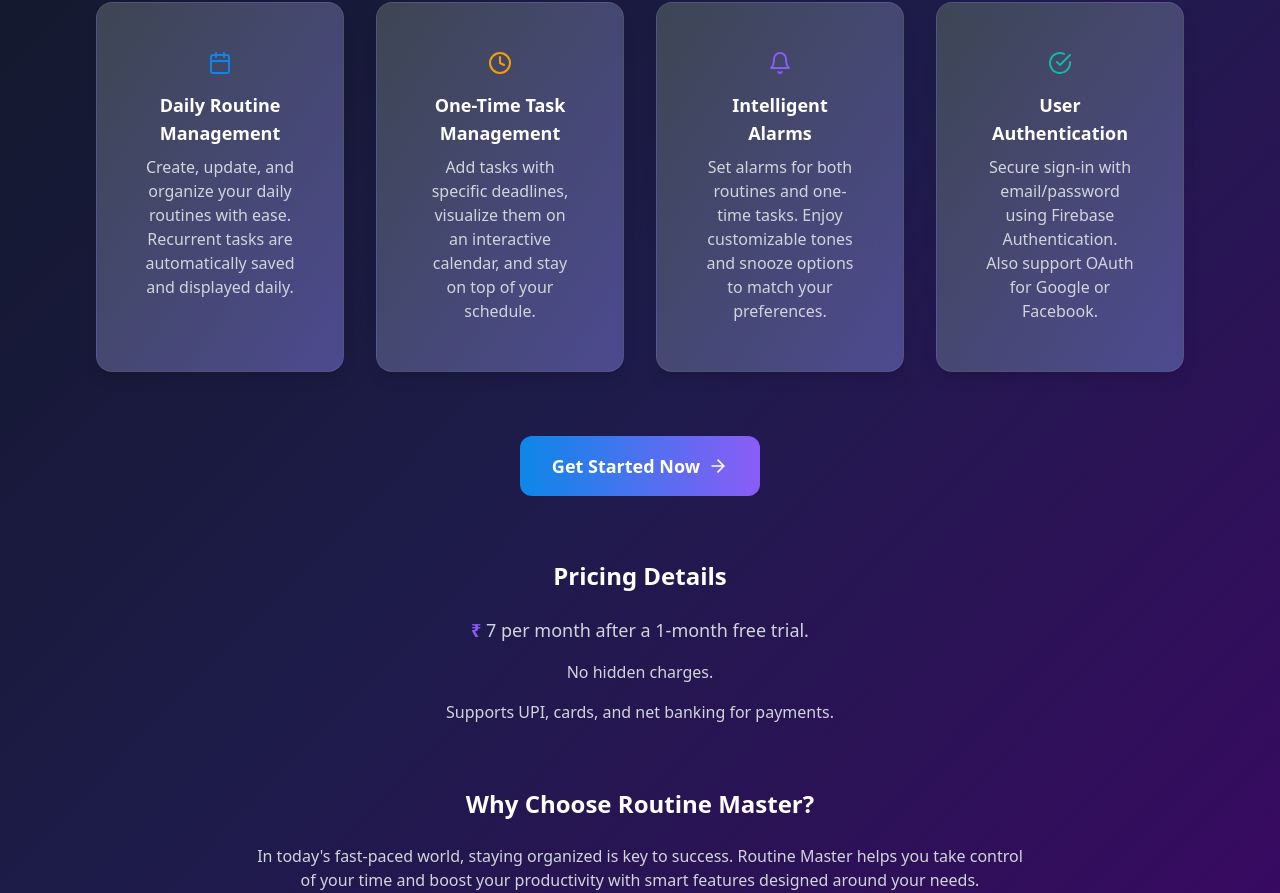
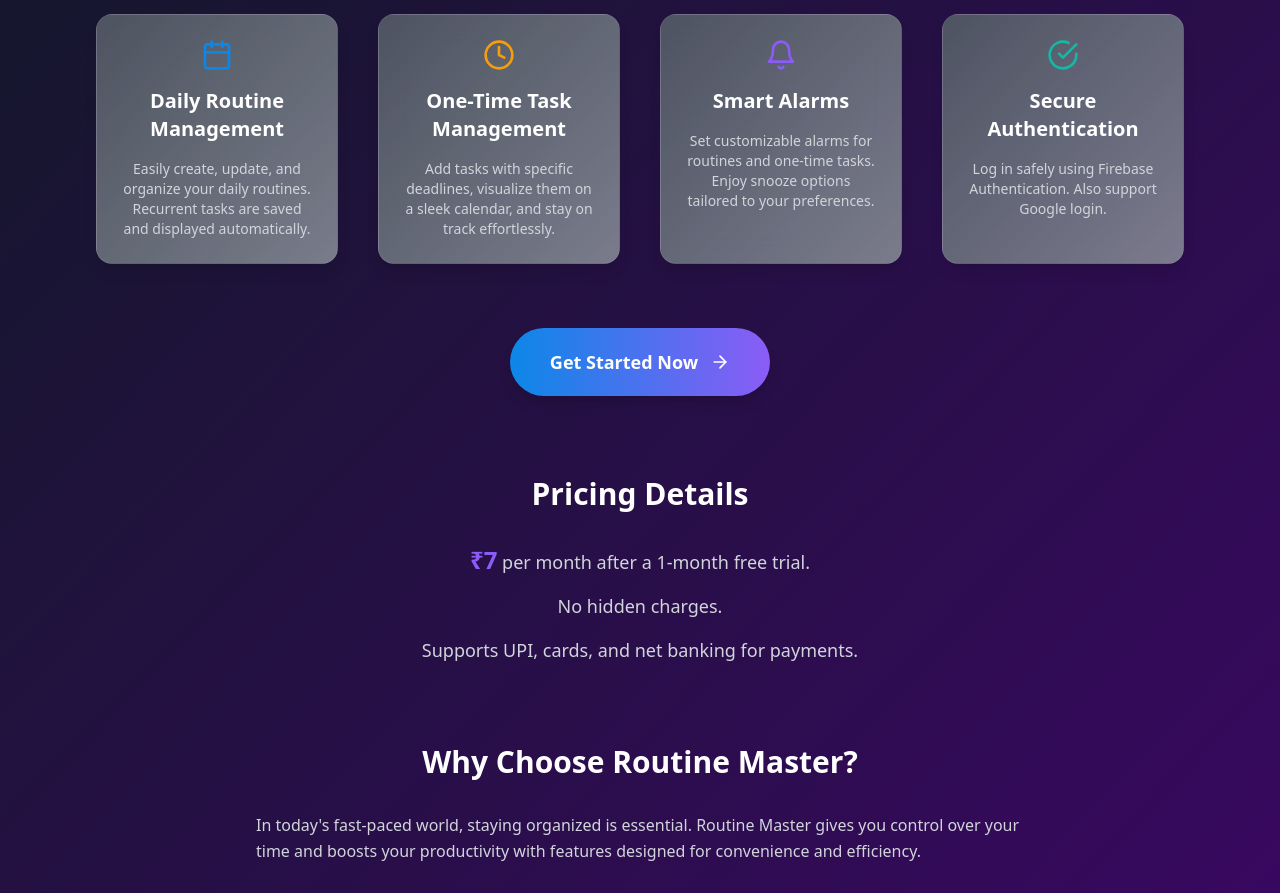
Before and after one commit to AmanDeva/Routine-Master, a React (Vite) app: page / in a window 1280 px wide. Shown: the part 254-1147 px from the top of the page. Built offline with nearby package versions, Linux system fonts and the light colour scheme; no server answers.

Commit message:
Update IntroductionPage.tsx

```diff
--- a/src/components/IntroductionPage.tsx
+++ b/src/components/IntroductionPage.tsx
@@ -8,29 +8,29 @@
 
   const features = [
     {
-      icon: <Calendar className="h-6 w-6 text-primary-500" />,
+      icon: <Calendar className="h-8 w-8 text-primary-500" />,
       title: "Daily Routine Management",
-      description: "Create, update, and organize your daily routines with ease. Recurrent tasks are automatically saved and displayed daily."
+      description: "Easily create, update, and organize your daily routines. Recurrent tasks are saved and displayed automatically."
     },
     {
-      icon: <Clock className="h-6 w-6 text-accent-orange" />,
+      icon: <Clock className="h-8 w-8 text-accent-orange" />,
       title: "One-Time Task Management",
-      description: "Add tasks with specific deadlines, visualize them on an interactive calendar, and stay on top of your schedule."
+      description: "Add tasks with specific deadlines, visualize them on a sleek calendar, and stay on track effortlessly."
     },
     {
-      icon: <Bell className="h-6 w-6 text-accent-purple" />,
-      title: "Intelligent Alarms",
-      description: "Set alarms for both routines and one-time tasks. Enjoy customizable tones and snooze options to match your preferences."
+      icon: <Bell className="h-8 w-8 text-accent-purple" />,
+      title: "Smart Alarms",
+      description: "Set customizable alarms for routines and one-time tasks. Enjoy snooze options tailored to your preferences."
     },
     {
-      icon: <CheckCircle className="h-6 w-6 text-accent-teal" />,
-      title: "User Authentication",
-      description: "Secure sign-in with email/password using Firebase Authentication. Also support OAuth for Google or Facebook."
+      icon: <CheckCircle className="h-8 w-8 text-accent-teal" />,
+      title: "Secure Authentication",
+      description: "Log in safely using Firebase Authentication. Also support Google login."
     }
   ];
 
   return (
-    <div className="min-h-screen bg-gradient-to-br from-gray-50 to-blue-50 dark:from-gray-900 dark:via-indigo-950 dark:to-purple-950">
+    <div className="min-h-screen bg-gradient-to-br from-indigo-100 to-blue-200 dark:from-gray-900 dark:to-purple-950">
       <div className="max-w-6xl mx-auto px-4 py-16 sm:px-6 lg:px-8">
         <motion.div
           initial={{ opacity: 0, y: 20 }}
@@ -38,31 +38,29 @@
           transition={{ duration: 0.5 }}
           className="text-center mb-16"
         >
-          <h1 className="text-4xl md:text-5xl font-bold mb-6 bg-gradient-to-r from-primary-600 to-accent-purple dark:from-primary-400 dark:to-accent-purple bg-clip-text text-transparent">
+          <h1 className="text-5xl md:text-6xl font-extrabold mb-6 bg-gradient-to-r from-primary-600 to-accent-purple dark:from-primary-400 dark:to-accent-purple bg-clip-text text-transparent tracking-tight">
             Welcome to Routine Master
           </h1>
-          <p className="text-xl text-gray-600 dark:text-gray-300 max-w-3xl mx-auto">
-            Transform your daily routine into a productivity powerhouse. Stay organized, focused, and accomplish more with our intelligent task management system.
+          <p className="text-lg md:text-xl text-gray-700 dark:text-gray-300 max-w-3xl mx-auto leading-relaxed">
+            Empower your day with smarter task management. Organize, focus, and achieve more using our intuitive productivity tool.
           </p>
         </motion.div>
 
-        <div className="grid grid-cols-1 md:grid-cols-2 lg:grid-cols-4 gap-8 mb-16">
+        <div className="grid grid-cols-1 sm:grid-cols-2 lg:grid-cols-4 gap-10">
           {features.map((feature, index) => (
             <motion.div
               key={feature.title}
               initial={{ opacity: 0, y: 20 }}
               animate={{ opacity: 1, y: 0 }}
-              transition={{ delay: index * 0.1 }}
-              className="glass-card hover:scale-105 transition-transform duration-300"
+              transition={{ delay: index * 0.2 }}
+              className="glass-card p-6 shadow-lg rounded-2xl hover:shadow-2xl hover:scale-105 transition-transform duration-300 bg-gradient-to-br from-white/70 to-gray-100/50 dark:from-gray-800/70 dark:to-gray-700/50"
             >
-              <div className="flex flex-col items-center text-center p-6">
-                <div className="mb-4">
-                  {feature.icon}
-                </div>
-                <h3 className="text-lg font-semibold mb-2 text-gray-800 dark:text-white">
+              <div className="flex flex-col items-center text-center space-y-4">
+                <div>{feature.icon}</div>
+                <h3 className="text-xl font-semibold text-gray-800 dark:text-white">
                   {feature.title}
                 </h3>
-                <p className="text-gray-600 dark:text-gray-300">
+                <p className="text-gray-600 dark:text-gray-300 text-sm">
                   {feature.description}
                 </p>
               </div>
@@ -74,49 +72,43 @@
           initial={{ opacity: 0 }}
           animate={{ opacity: 1 }}
           transition={{ delay: 0.5 }}
-          className="text-center"
+          className="text-center mt-16"
         >
           <button
             onClick={() => navigate('/auth')}
-            className="group inline-flex items-center gap-2 px-8 py-4 bg-gradient-to-r from-primary-500 to-accent-purple
-                     hover:from-primary-600 hover:to-accent-purple/90
-                     text-white rounded-xl text-lg font-semibold
-                     transform transition-all duration-300
-                     hover:scale-105 focus:outline-none focus:ring-2
-                     focus:ring-primary-500 focus:ring-offset-2
-                     dark:focus:ring-offset-gray-900"
+            className="inline-flex items-center justify-center gap-3 px-10 py-5 bg-gradient-to-r from-primary-500 to-accent-purple text-white text-lg font-semibold rounded-full shadow-lg hover:shadow-2xl hover:scale-105 transition-transform duration-300 focus:ring-2 focus:ring-offset-2 focus:ring-primary-500 dark:focus:ring-offset-gray-900"
           >
             Get Started Now
-            <ArrowRight className="h-5 w-5 transition-transform group-hover:translate-x-1" />
+            <ArrowRight className="h-5 w-5" />
           </button>
         </motion.div>
 
-        <div className="mt-16">
-          <h2 className="text-2xl font-semibold mb-6 text-gray-800 dark:text-white text-center">
+        <div className="mt-20 text-center">
+          <h2 className="text-3xl font-bold mb-8 text-gray-800 dark:text-white">
             Pricing Details
           </h2>
-          <div className="max-w-3xl mx-auto space-y-4 text-gray-600 dark:text-gray-300 text-center">
-            <p className="text-lg">
-              <span className="text-accent-purple font-bold">₹</span> 7 per month after a 1-month free trial.
+          <div className="max-w-3xl mx-auto text-lg text-gray-700 dark:text-gray-300 space-y-4">
+            <p>
+              <span className="text-accent-purple font-extrabold text-2xl">₹7</span> per month after a 1-month free trial.
             </p>
             <p>No hidden charges.</p>
             <p>Supports UPI, cards, and net banking for payments.</p>
           </div>
         </div>
 
-        <div className="mt-16 text-center">
-          <h2 className="text-2xl font-semibold mb-6 text-gray-800 dark:text-white">
+        <div className="mt-20">
+          <h2 className="text-3xl font-bold text-center mb-8 text-gray-800 dark:text-white">
             Why Choose Routine Master?
           </h2>
-          <div className="max-w-3xl mx-auto space-y-4 text-gray-600 dark:text-gray-300">
+          <div className="max-w-3xl mx-auto space-y-6 text-gray-700 dark:text-gray-300 leading-relaxed">
             <p>
-              In today's fast-paced world, staying organized is key to success. Routine Master helps you take control of your time and boost your productivity with smart features designed around your needs.
+              In today's fast-paced world, staying organized is essential. Routine Master gives you control over your time and boosts your productivity with features designed for convenience and efficiency.
             </p>
             <p>
-              Whether you're a student, professional, or anyone looking to optimize their daily routine, our app provides the perfect balance of simplicity and functionality.
+              Whether you're a student, professional, or anyone looking to optimize their schedule, our app combines simplicity and functionality to help you succeed.
             </p>
             <p>
-              Start your journey to enhanced productivity today with our 30-day free trial!
+              Start your journey toward enhanced productivity today. Try our 30-day free trial and see the difference!
             </p>
           </div>
         </div>
```
